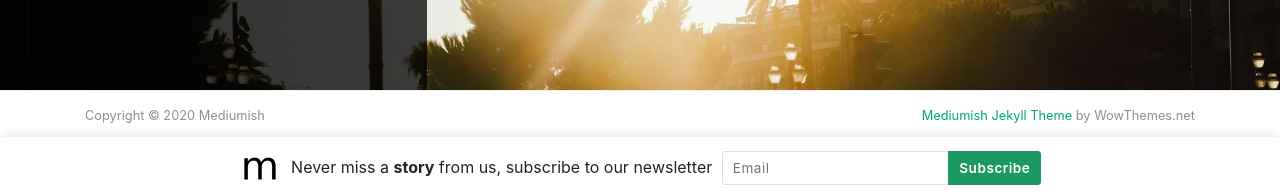
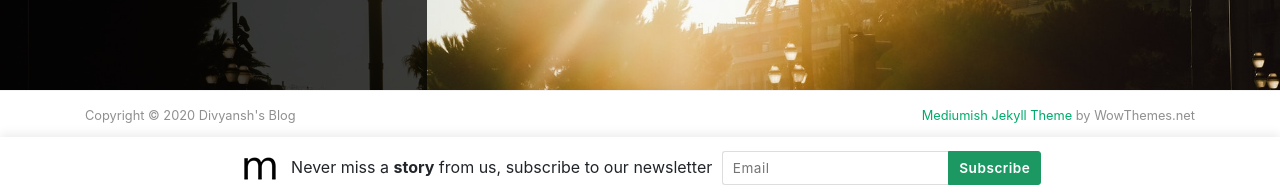
Before and after one commit to divyanshp2013/divyanshpblog, a Jekyll site: the page built from index.html, in a window 1280 px wide and 900 px high, scrolled down 1540 px. Shown: the part 701-897 px from the top of the window. Built offline with Jekyll 4.4.1, drawn with Linux system fonts in a browser that asks for light colours; nearby versions of some CDN libraries; the list of posts is cut into pages by our own code; some of the changed text lies outside the part shown.

Commit message:
Update _config.yml

```diff
--- a/_config.yml
+++ b/_config.yml
@@ -1,10 +1,10 @@
 # Site
-name: "Mediumish"
-title: "Mediumish"
+name: "Divyansh's Blog"
+title: "Divyansh's Blog"
 description: "Jekyll template, Medium styled, free for bloggers."
 logo: 'assets/images/logo.png'
 favicon: 'assets/images/logo.png'
-baseurl: /mediumish-theme-jekyll
+baseurl: /
 google_analytics: 'UA-46278016-1'
 disqus: 'demowebsite'
 mailchimp-list: 'https://wowthemes.us11.list-manage.com/subscribe/post?u=8aeb20a530e124561927d3bd8&amp;id=8c3d2d214b'
```
